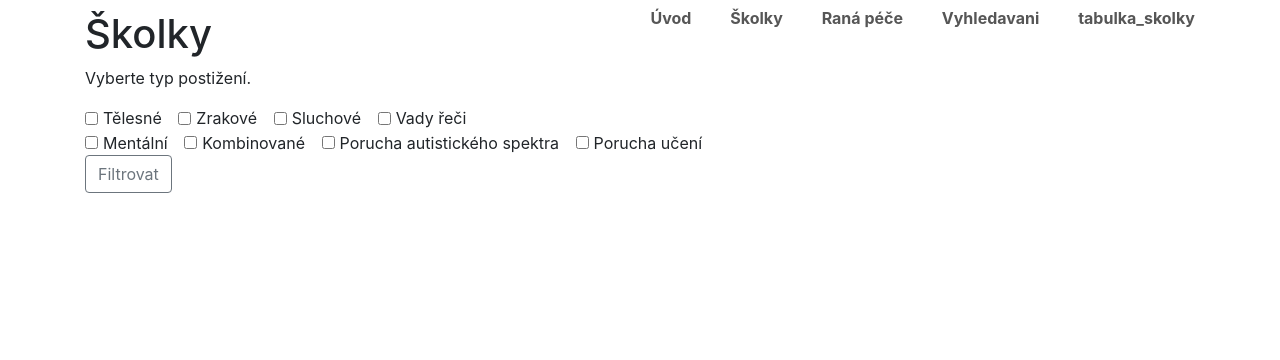
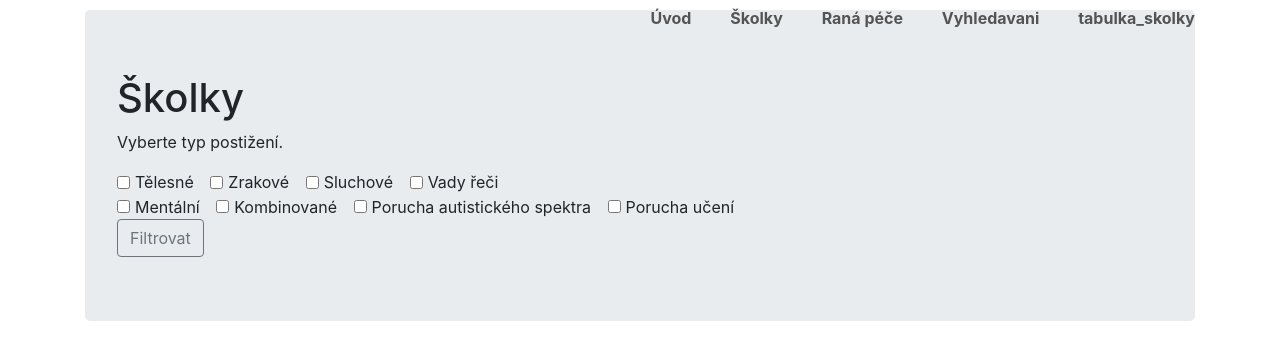
Before and after one commit to JanaMare/skolka_projekt, a Flask app: page /skolky/ in a window 1280 px wide. Shown: the part 35-395 px from the top of the page. Run offline with Flask 2, Linux system fonts and the light colour scheme; some libraries are stand-ins or nearby versions.

Commit message:
oprava dotaznika

```diff
--- a/templates/skolky.html
+++ b/templates/skolky.html
@@ -1,47 +1,50 @@
 {% extends "layout.html" %}
 {% block content %}
   <div class="Školky">
+    <form method="POST">
+      <div class='jumbotron'>
     <h1>Školky</h1>
 
     <p>Vyberte typ postižení.</p>
     <div>
       <div class="form-check form-check-inline">
-        <input class="form-check-input" type="checkbox" id="inlineCheckbox1" value="option1">
-        <label class="form-check-label" for="inlineCheckbox1">Tělesné</label>
+        <input class="form-check-input" type="checkbox" id="telesne" value="option1">
+        <label class="form-check-label" for="telesne">Tělesné</label>
       </div>
       <div class="form-check form-check-inline">
-        <input class="form-check-input" type="checkbox" id="inlineCheckbox2" value="option2">
-        <label class="form-check-label" for="inlineCheckbox2">Zrakové</label>
+        <input class="form-check-input" type="checkbox" id="zrakove" value="option2">
+        <label class="form-check-label" for="zrakove">Zrakové</label>
       </div>
       <div class="form-check form-check-inline">
-        <input class="form-check-input" type="checkbox" id="inlineCheckbox3" value="option3">
-        <label class="form-check-label" for="inlineCheckbox3">Sluchové</label>
+        <input class="form-check-input" type="checkbox" id="sluchove" value="option3">
+        <label class="form-check-label" for="sluchove">Sluchové</label>
       </div>
       <div class="form-check form-check-inline">
-        <input class="form-check-input" type="checkbox" id="inlineCheckbox3" value="option3">
-        <label class="form-check-label" for="inlineCheckbox3">Vady řeči</label>
+        <input class="form-check-input" type="checkbox" id="recove" value="option4">
+        <label class="form-check-label" for="recove">Vady řeči</label>
       </div>
     </div>
     <div>
         <div class="form-check form-check-inline">
-            <input class="form-check-input" type="checkbox" id="inlineCheckbox2" value="option2">
-            <label class="form-check-label" for="inlineCheckbox2">Mentální</label>
+            <input class="form-check-input" type="checkbox" id="mentalni" value="option5">
+            <label class="form-check-label" for="mentalni">Mentální</label>
           </div>
           <div class="form-check form-check-inline">
-            <input class="form-check-input" type="checkbox" id="inlineCheckbox3" value="option3">
-            <label class="form-check-label" for="inlineCheckbox3">Kombinované</label>
+            <input class="form-check-input" type="checkbox" id="kombinovane" value="option6">
+            <label class="form-check-label" for="kombinovane">Kombinované</label>
           </div>
           <div class="form-check form-check-inline">
-            <input class="form-check-input" type="checkbox" id="inlineCheckbox3" value="option3">
-            <label class="form-check-label" for="inlineCheckbox3">Porucha autistického spektra</label>
+            <input class="form-check-input" type="checkbox" id="autistickeho" value="option7">
+            <label class="form-check-label" for="autistickeho">Porucha autistického spektra</label>
           </div>
           <div class="form-check form-check-inline">
-              <input class="form-check-input" type="checkbox" id="inlineCheckbox3" value="option3">
-              <label class="form-check-label" for="inlineCheckbox3">Porucha učení</label>
+              <input class="form-check-input" type="checkbox" id="poruchauceni" value="option8">
+              <label class="form-check-label" for="poruchauceni">Porucha učení</label>
             </div>
     </div>
     <div>
     <button type="button" class="btn btn-outline-secondary">Filtrovat</button>
     </div>
   </div>
+    </form>
 {% endblock %}
```
